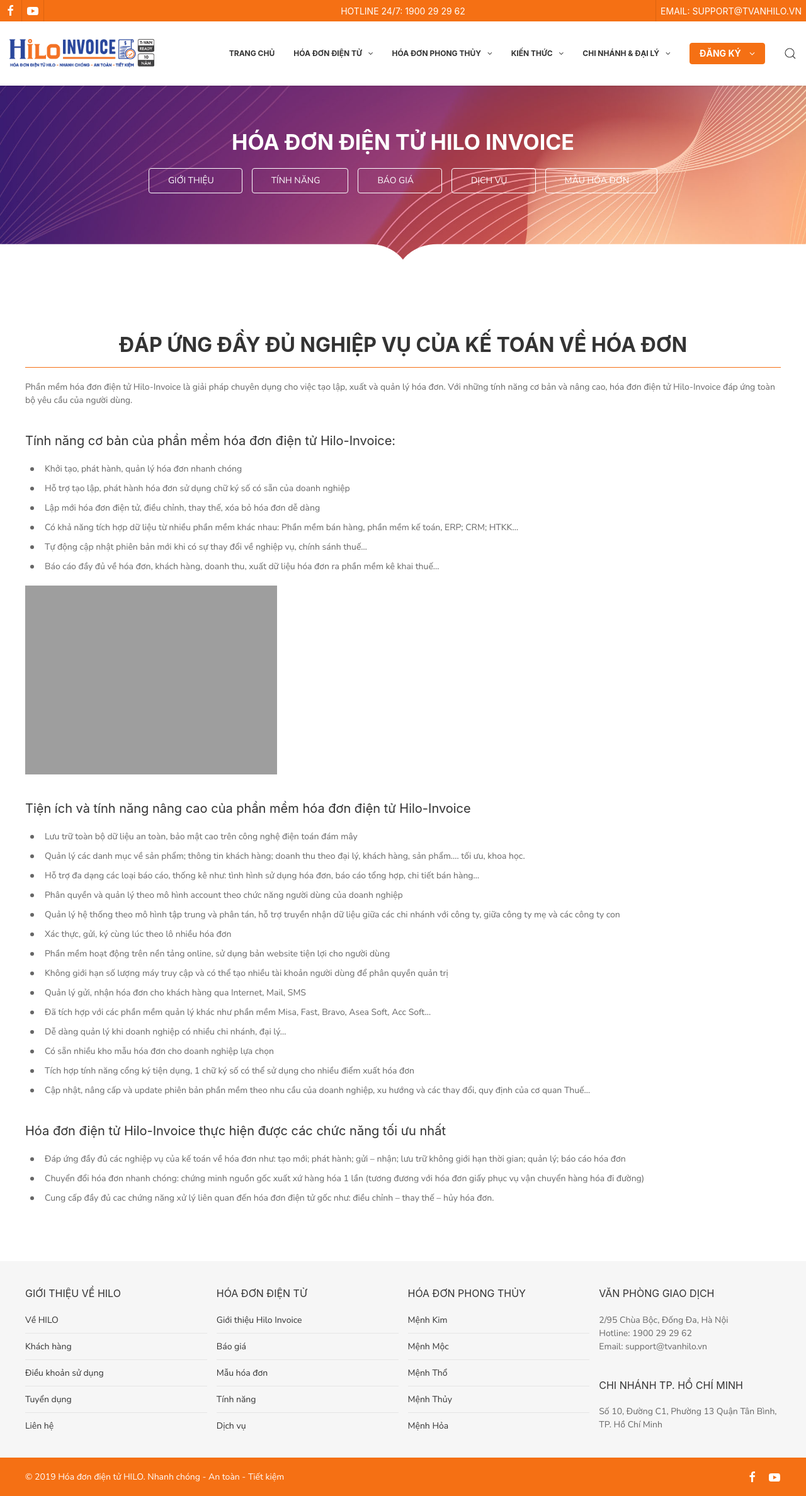
After one commit to lemanhhai1310/tvanhilo, a PHP site: page /hoadondientu-baogia.php in a window 1280 px wide. The commit adds this page. Shown: the whole page at 63% size. Run offline with PHP 8.4, Linux system fonts and the light colour scheme; some libraries are stand-ins or nearby versions; grey boxes are pictures that could not be loaded.

Commit message:
HÓA ĐƠN ĐIỆN TỬ HILO-INVOICE - báo giá

```diff
--- /dev/null
+++ b/hoadondientu-baogia.php
@@ -0,0 +1,64 @@
+<?php $page = ""; ?>
+<?php include "header.php"; ?>
+<?php
+$data = array
+(
+    array(
+        'src' => 'imgs/bg.jpg',
+        'title' => 'HÓA ĐƠN ĐIỆN TỬ HILO INVOICE',
+        'sub' => array(
+            'giới thiệu',
+            'tính năng',
+            'báo giá',
+            'dịch vụ',
+            'mẫu hóa đơn',
+        ),
+    ),
+);
+foreach ($data as $k1 => $v1) { ?>
+    <?php include "block1.php"; ?>
+<?php } ?>
+<div class="uk-section">
+    <div class="uk-container">
+        <h2 class="title2 title9 uk-text-center">ĐÁP ỨNG ĐẦY ĐỦ NGHIỆP VỤ CỦA KẾ TOÁN VỀ HÓA ĐƠN</h2>
+        <article>
+            <p>Phần mềm hóa đơn điện tử Hilo-Invoice là giải pháp chuyên dụng cho việc tạo lập, xuất và quản lý hóa đơn. Với những tính năng cơ bản và nâng cao, hóa đơn điện tử Hilo-Invoice đáp ứng toàn bộ yêu cầu của người dùng.</p>
+            <h4>Tính năng cơ bản của phần mềm hóa đơn điện tử Hilo-Invoice:</h4>
+            <ul class="uk-list uk-list-bullet">
+                <li>Khởi tạo, phát hành, quản lý hóa đơn nhanh chóng</li>
+                <li>Hỗ trợ tạo lập, phát hành hóa đơn sử dụng chữ ký số có sẵn của doanh nghiệp</li>
+                <li>Lập mới hóa đơn điện tử, điều chỉnh, thay thế, xóa bỏ hóa đơn dễ dàng</li>
+                <li>Có khả năng tích hợp dữ liệu từ nhiều phần mềm khác nhau: Phần mềm bán hàng, phần mềm kế toán, ERP; CRM; HTKK…</li>
+                <li>Tự động cập nhật phiên bản mới khi có sự thay đổi về nghiệp vụ, chính sánh thuế…</li>
+                <li>Báo cáo đầy đủ về hóa đơn, khách hàng, doanh thu, xuất dữ liệu hóa đơn ra phần mềm kê khai thuế…</li>
+            </ul>
+            <figure>
+                <img src="imgs/hilo-model.png" alt="">
+            </figure>
+            <h4>Tiện ích và tính năng nâng cao của phần mềm hóa đơn điện tử Hilo-Invoice</h4>
+            <ul class="uk-list uk-list-bullet">
+                <li>Lưu trữ toàn bộ dữ liệu an toàn, bảo mật cao trên công nghệ điện toán đám mây</li>
+                <li>Quản lý các danh mục về sản phẩm; thông tin khách hàng; doanh thu theo đại lý, khách hàng, sản phẩm…. tối ưu, khoa học.</li>
+                <li>Hỗ trợ đa dạng các loại báo cáo, thống kê như: tình hình sử dụng hóa đơn, báo cáo tổng hợp, chi tiết bán hàng…</li>
+                <li>Phân quyền và quản lý theo mô hình account theo chức năng người dùng của doanh nghiệp</li>
+                <li>Quản lý hệ thống theo mô hình tập trung và phân tán, hỗ trợ truyền nhận dữ liệu giữa các chi nhánh với công ty, giữa công ty mẹ và các công ty con</li>
+                <li>Xác thực, gửi, ký cùng lúc theo lô nhiều hóa đơn</li>
+                <li>Phần mềm hoạt động trên nền tảng online, sử dụng bản website tiện lợi cho người dùng</li>
+                <li>Không giới hạn số lượng máy truy cập và có thể tạo nhiều tài khoản người dùng để phân quyền quản trị</li>
+                <li>Quản lý gửi, nhận hóa đơn cho khách hàng qua Internet, Mail, SMS</li>
+                <li>Đã tích hợp với các phần mềm quản lý khác như phần mềm Misa, Fast, Bravo, Asea Soft, Acc Soft…</li>
+                <li>Dễ dàng quản lý khi doanh nghiệp có nhiều chi nhánh, đại lý…</li>
+                <li>Có sẵn nhiều kho mẫu hóa đơn cho doanh nghiệp lựa chọn</li>
+                <li>Tích hợp tính năng cổng ký tiện dụng, 1 chữ ký số có thể sử dụng cho nhiều điểm xuất hóa đơn</li>
+                <li>Cập nhật, nâng cấp và update phiên bản phần mềm theo nhu cầu của doanh nghiệp, xu hướng và các thay đổi, quy định của cơ quan Thuế…</li>
+            </ul>
+            <h4>Hóa đơn điện tử Hilo-Invoice thực hiện được các chức năng tối ưu nhất</h4>
+            <ul class="uk-list uk-list-bullet">
+                <li>Đáp ứng đầy đủ các nghiệp vụ của kế toán về hóa đơn như: tạo mới; phát hành; gửi – nhận; lưu trữ không giới hạn thời gian; quản lý; báo cáo hóa đơn</li>
+                <li>Chuyển đổi hóa đơn nhanh chóng: chứng minh nguồn gốc xuất xứ hàng hóa 1 lần (tương đương với hóa đơn giấy phục vụ vận chuyển hàng hóa đi đường)</li>
+                <li>Cung cấp đầy đủ cac chứng năng xử lý liên quan đến hóa đơn điện tử gốc như: điều chỉnh – thay thế – hủy hóa đơn.</li>
+            </ul>
+        </article>
+    </div>
+</div>
+<?php include "footer.php"; ?>
--- a/hoadondientu-gioithieu.php
+++ b/hoadondientu-gioithieu.php
@@ -20,7 +20,7 @@
 <?php } ?>
 <div class="uk-section">
     <div class="uk-container">
-        <h2 class="title2 uk-text-center">GIẢI PHÁP HĐĐT TỐI ƯU CHO DOANH NGHIỆP</h2>
+        <h2 class="title2 title9 uk-text-center">GIẢI PHÁP HĐĐT TỐI ƯU CHO DOANH NGHIỆP</h2>
         <article>
             <p>Hóa đơn điện tử Hilo-Invoice là sản phẩm của Công ty CP Dịch vụ T-VAN HILO. Được xây dựng và thiết kế tuân thủ theo quy định Thông tư 32/2011/TT-BTC của Bộ Tài Chính hướng dẫn về khởi tạo, phát hành và sử dụng hóa đơn điện tử bán hàng hóa, cung ứng dịch vụ và Nghị định 119/2018/NĐ-CP của Chính phủ quy định về hóa đơn điện tử khi bán hàng hóa, cung cấp dịch vụ.</p>
             <p>Theo đó, hóa đơn điện tử Hilo-Invoice có khả năng tích hợp đầy đủ các tính năng cho quy trình tạo lập và xác thực hóa đơn theo yêu cầu của Tổng cục Thuế. Đồng thời, phần mềm hóa đơn điện tử Hilo-Invoice hỗ trợ đầy đủ các mẫu hóa đơn: 01GTKT, 02GTTT, 07KPTQ… theo quy chuẩn.</p>
--- a/scss/_hoadon.scss
+++ b/scss/_hoadon.scss
@@ -3,3 +3,8 @@
   font-weight: 700;
   font-size: 34px;
 }
+
+.title9{
+  font-weight: 700;
+  font-size: 32px;
+}
```
Also changed, not shown: hoadondientu-tinhnang.php (added, +64 -0 lines), css/layout.css, 1 other file.
